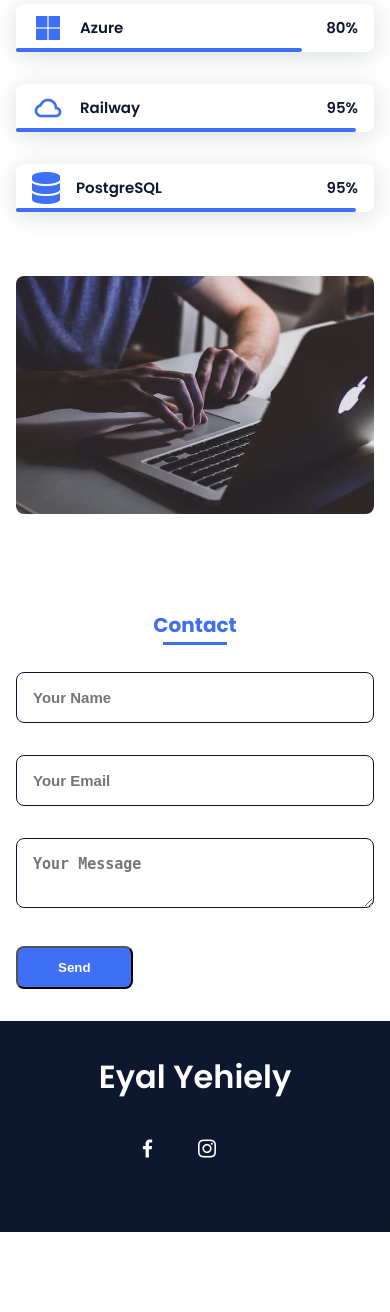
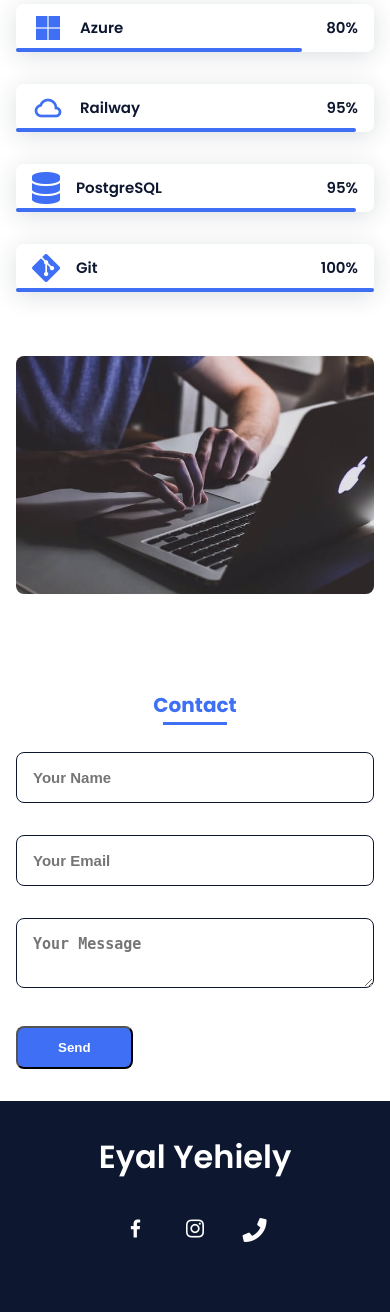
Before and after one commit to eyalyehiely/portfolio, a Flask app: page / in a window 390 px wide. Shown: the part 2072-3384 px from the top of the page. Before the commit the page ends 3304 px from the top, so only its background shows below. Run offline with Flask 3, Linux system fonts and the light colour scheme.

Commit message:
add git and  phone number

```diff
--- a/static/scss/styles.scss
+++ b/static/scss/styles.scss
@@ -330,6 +330,11 @@ img{
     &__postgres {
         background-color: #1D4ED8; // Color for postgres
     }
+
+    &__git {
+        background-color: #1D4ED8; // Color for postgres
+    }
+
     &__percentage {
         font-size: 1rem;
     }
--- a/templates/index.html
+++ b/templates/index.html
@@ -192,6 +192,19 @@
                     <span class="skills__percentage">95%</span>
                 </div>
             </div>
+
+
+
+            <div class="skills__data">
+                <div class="skills__names">
+                    <i class="fab fa-git-alt skills__icon"></i>
+                    <span class="skills__name">Git</span>
+                </div>
+                <div class="skills__bar skills__git" style="width: 100%;"></div>
+                <div>
+                    <span class="skills__percentage">100%</span>
+                </div>
+            </div>
         </div>
         <img src="{{ url_for('static', filename='img/work3.jpg') }}" alt="" class="skills__img">
     </div>
@@ -219,7 +232,7 @@
         <div class="footer__social">
             <a href="https://www.facebook.com/profile.php?id=100002172468513&mibextid=LQQJ4d" class="footer__icon" target="_blank" rel="noopener noreferrer"><i class='bx bxl-facebook'></i></a>
             <a href="https://www.instagram.com/eyal.yehiely?igsh=N2p0Z28ybHIxbzly&utm_source=qr" class="footer__icon" target="_blank" rel="noopener noreferrer"><i class='bx bxl-instagram'></i></a>
-            <a href="tel:+972548339441" class="footer__icon" target="_blank" rel="noopener noreferrer"><i class='bx bxl-phone'></i></a>
+            <a href="tel:+972548339441" class="footer__icon" target="_blank" rel="noopener noreferrer"><i class='fas fa-phone'></i></a>
         </div>
 
     </footer>
```
Also changed, not shown: 1 other file.
